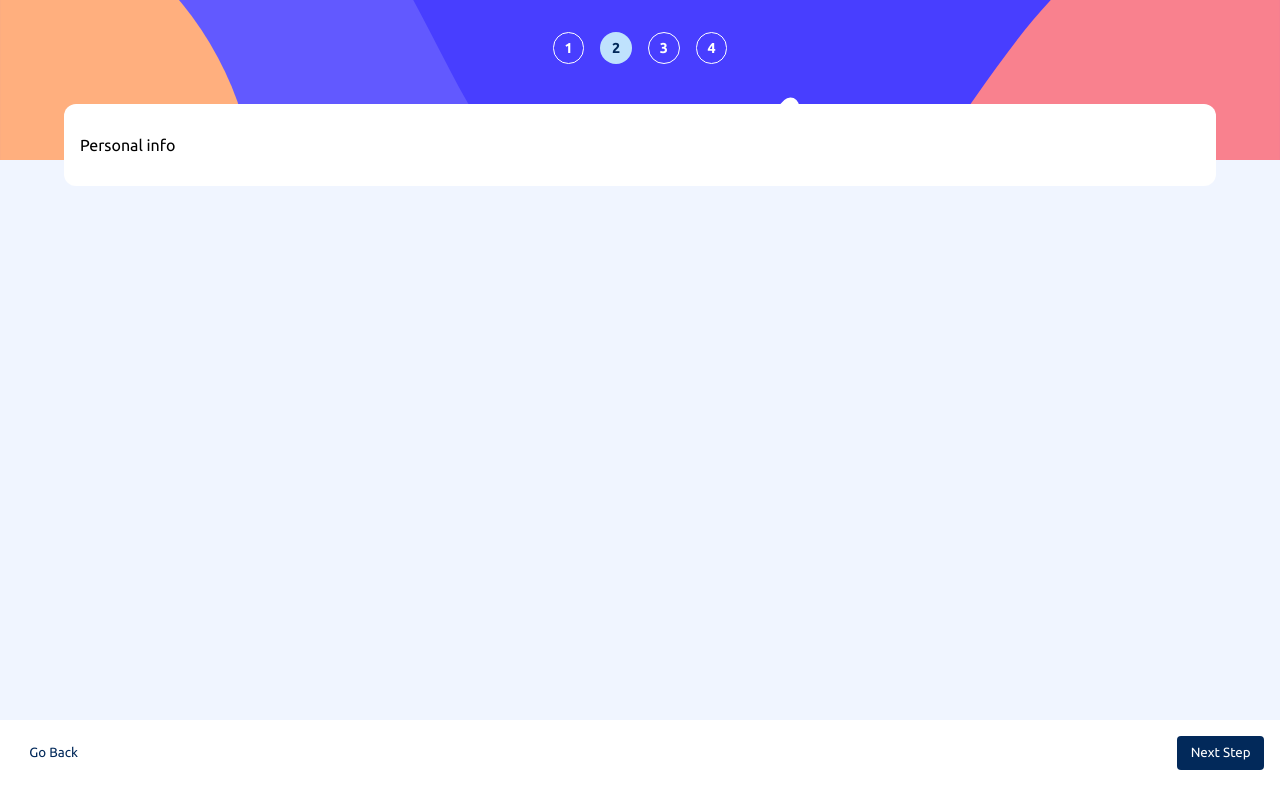
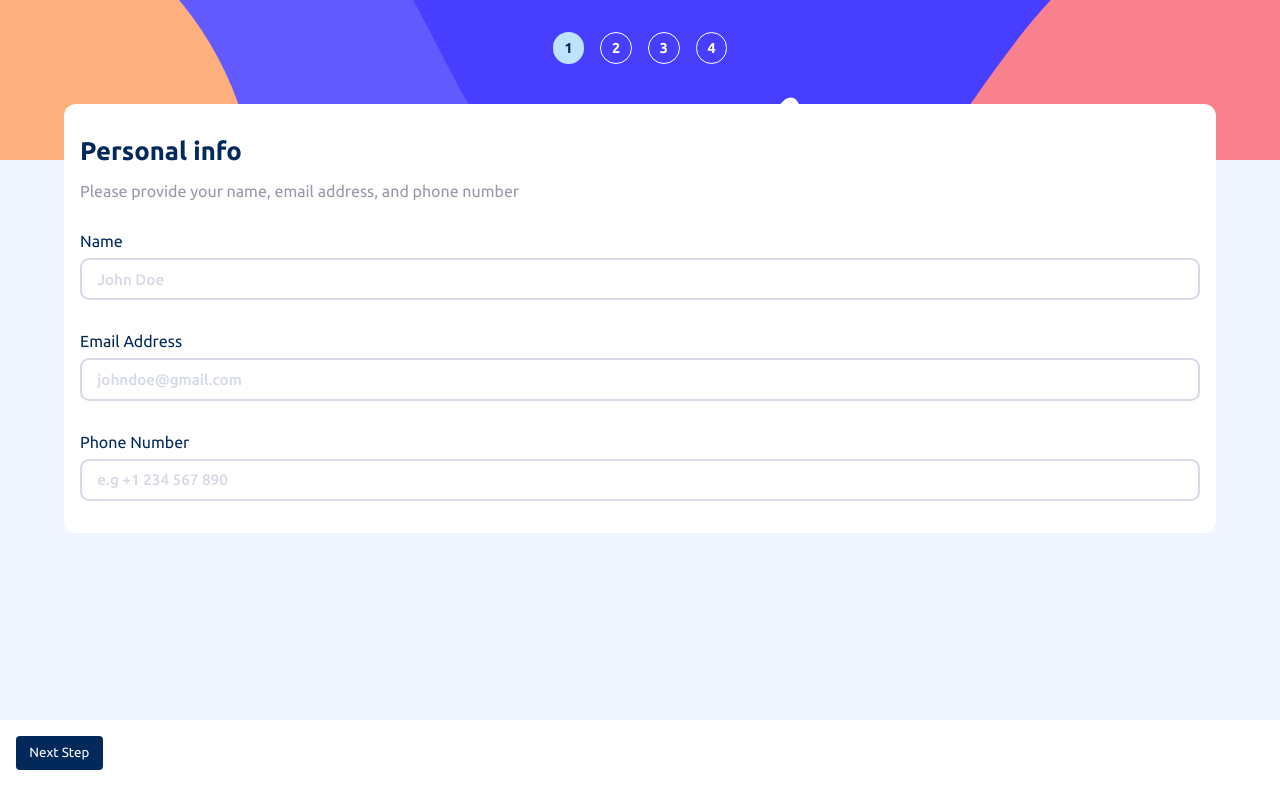
Before and after one commit to molinax18/fm-multi-step-form, a React (Vite) app: page / in a window 1280 px wide. Built offline with nearby package versions, Linux system fonts and the light colour scheme.

Commit message:
feat: add shared Input component and update PersonalInfoForm

```diff
--- a/src/components/MultiStepFooter.tsx
+++ b/src/components/MultiStepFooter.tsx
@@ -7,12 +7,11 @@ interface MultiStepFooterProps extends ComponentPropsWithoutRef<"footer"> {
 }
 
 export default function MultiStepFooter({
-  className = "",
   currentStep,
   ...props
 }: MultiStepFooterProps) {
   return (
-    <footer className={`${style.footer} ${className}`} {...props}>
+    <footer className={style.footer} {...props}>
       <nav>
         {currentStep > 1 && <Button btnTheme="semi">Go Back</Button>}
         <Button>Next Step</Button>
--- a/src/components/MultiStepForm.tsx
+++ b/src/components/MultiStepForm.tsx
@@ -1,18 +1,16 @@
 import { useState } from "react";
-import PersonalInfoForm from "./forms/PersonalInfo";
+import PersonalInfoForm from "./forms/PersonalInfoForm";
 import MultiStepFooter from "./MultiStepFooter";
 import MultiStepHeader from "./MultiStepHeader";
 import style from "./styles/MultiStepForm.module.css";
 
 export default function MultiStepForm() {
-  const [step, setStep] = useState(2);
+  const [step, setStep] = useState(1);
 
   return (
     <section className={style["form_container"]}>
       <MultiStepHeader currentStep={step} />
-      <article>
-        <PersonalInfoForm />
-      </article>
+      <PersonalInfoForm />
       <MultiStepFooter currentStep={step} />
     </section>
   );
--- a/src/components/MultiStepHeader.tsx
+++ b/src/components/MultiStepHeader.tsx
@@ -8,11 +8,10 @@ interface MultiStepHeaderProps extends ComponentPropsWithoutRef<"header"> {
 
 export default function MultiStepHeader({
   currentStep,
-  className = "",
   ...props
 }: MultiStepHeaderProps) {
   return (
-    <header className={`${style.header} ${className}`} {...props}>
+    <header className={style.header} {...props}>
       <ol arial-label="All form steps">
         {[1, 2, 3, 4].map((n) => {
           return currentStep === n ? (
--- a/src/components/forms/PersonalInfo.tsx
+++ /dev/null
@@ -1,7 +0,0 @@
-export default function PersonalInfoForm() {
-  return (
-    <form>
-      <span>Personal info</span>
-    </form>
-  );
-}
--- /dev/null
+++ b/src/components/forms/PersonalInfoForm.tsx
@@ -0,0 +1,33 @@
+import type { ComponentPropsWithoutRef } from "react";
+import Input from "../shared/Input";
+import style from "./styles/PersonalInfoForm.module.css";
+
+export default function PersonalInfoForm({
+  ...props
+}: ComponentPropsWithoutRef<"article">) {
+  return (
+    <article className={style["personal_info"]} {...props}>
+      <header>
+        <h2 className="step_title">Personal info</h2>
+
+        <p>Please provide your name, email address, and phone number</p>
+      </header>
+
+      <form>
+        <Input label="Name" name="name" placeholder="John Doe" />
+        <Input
+          type="email"
+          label="Email Address"
+          name="email"
+          placeholder="johndoe@gmail.com"
+        />
+        <Input
+          type="tel"
+          label="Phone Number"
+          name="phoneNumber"
+          placeholder="e.g +1 234 567 890"
+        />
+      </form>
+    </article>
+  );
+}
--- /dev/null
+++ b/src/components/forms/styles/PersonalInfoForm.module.css
@@ -0,0 +1,33 @@
+.personal_info {
+  display: flex;
+  flex-direction: column;
+  gap: var(--size-lg);
+
+  background-color: var(--white);
+  border-radius: 0.75rem;
+  padding: var(--size-lg) var(--size-md);
+}
+
+.personal_info h2 {
+  margin-bottom: var(--size-md);
+}
+
+.personal_info form {
+  display: flex;
+  flex-direction: column;
+  gap: var(--size-lg);
+}
+
+.personal_info form div {
+  display: flex;
+  flex-direction: column;
+  gap: 0.5rem;
+}
+
+.personal_info form label {
+  color: var(--blue-950);
+}
+
+.personal_info form input {
+  font-size: 0.95rem;
+}
--- a/src/components/shared/Button.tsx
+++ b/src/components/shared/Button.tsx
@@ -12,12 +12,11 @@ export default function Button({
   children,
   type = "button",
   btnTheme = "fill",
-  className = "",
   ...props
 }: ButtonProps) {
   return (
     <button
-      className={`${style.button} ${className}`}
+      className={style.button}
       type={type}
       data-theme={btnTheme}
       {...props}
--- /dev/null
+++ b/src/components/shared/Input.tsx
@@ -0,0 +1,32 @@
+import { useId, type ComponentPropsWithoutRef } from "react";
+import style from "./styles/Input.module.css";
+
+interface InputProps extends ComponentPropsWithoutRef<"input"> {
+  label?: string;
+  error?: string;
+  name: string;
+}
+
+export default function Input({
+  name,
+  label,
+  error,
+  id,
+  ...props
+}: InputProps) {
+  const defaultId = useId();
+  const inputId = id ?? defaultId;
+
+  return (
+    <div>
+      {label && <label htmlFor={inputId}>{label}</label>}
+      <input
+        id={inputId}
+        name={name}
+        data-error={error}
+        className={style.input}
+        {...props}
+      />
+    </div>
+  );
+}
--- a/src/components/shared/Step.tsx
+++ b/src/components/shared/Step.tsx
@@ -6,18 +6,9 @@ interface StepProps extends ComponentPropsWithoutRef<"div"> {
   isActive?: boolean;
 }
 
-export default function Step({
-  className = "",
-  step,
-  isActive,
-  ...props
-}: StepProps) {
+export default function Step({ step, isActive, ...props }: StepProps) {
   return (
-    <div
-      className={`${style.step} ${className}`}
-      data-active={isActive}
-      {...props}
-    >
+    <div className={style.step} data-active={isActive} {...props}>
       {step}
     </div>
   );
--- /dev/null
+++ b/src/components/shared/styles/Input.module.css
@@ -0,0 +1,20 @@
+.input {
+  border: 2px solid var(--purple-200);
+  border-radius: 0.6em;
+  color: var(--blue-950);
+  font-weight: 500;
+  padding: 0.7em 1em;
+}
+
+input::placeholder {
+  color: var(--purple-200);
+}
+
+.input:focus {
+  outline: 2px solid var(--purple-600);
+}
+
+.input[data-error] {
+  border: 2px solid var(--red-500);
+  color: var(--red-500);
+}
--- a/src/components/styles/MultiStepForm.module.css
+++ b/src/components/styles/MultiStepForm.module.css
@@ -10,9 +10,6 @@
 .form_container article {
   top: 0;
 
-  background-color: var(--white);
-  border-radius: 0.75rem;
-  padding: var(--size-lg) var(--size-md);
   margin-inline: auto;
   margin-top: -3.5rem;
   height: max-content;
--- a/src/index.css
+++ b/src/index.css
@@ -9,6 +9,7 @@
 }
 
 body {
+  color: var(--grey-500);
   font-family: var(--ff-ubuntu);
 }
 
@@ -20,3 +21,17 @@ button {
 ol {
   list-style: none;
 }
+
+fieldset {
+  border: none;
+}
+
+input {
+  font-family: inherit;
+}
+
+.step_title {
+  color: var(--blue-950);
+  font-size: 1.6rem;
+  font-weight: 700;
+}
```
